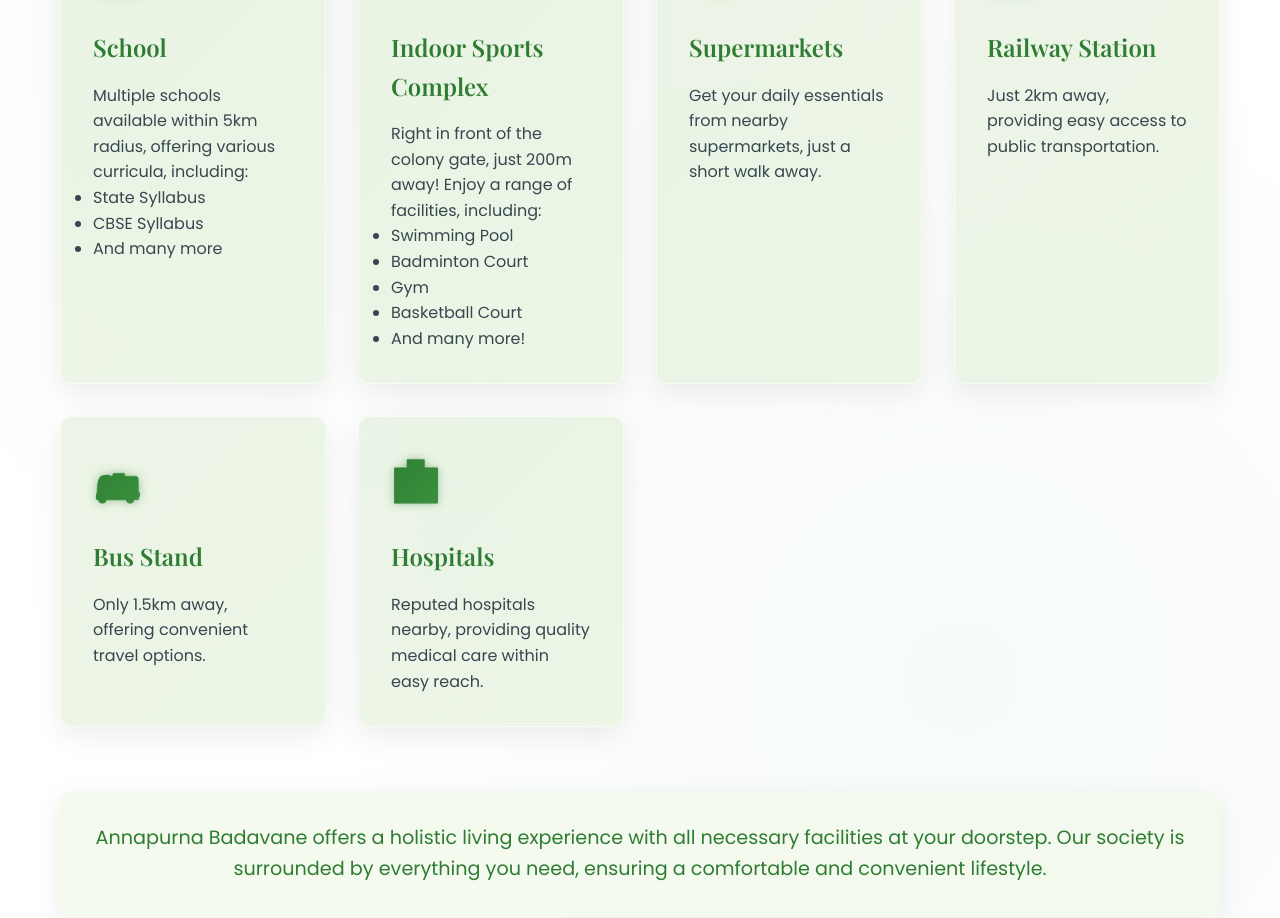
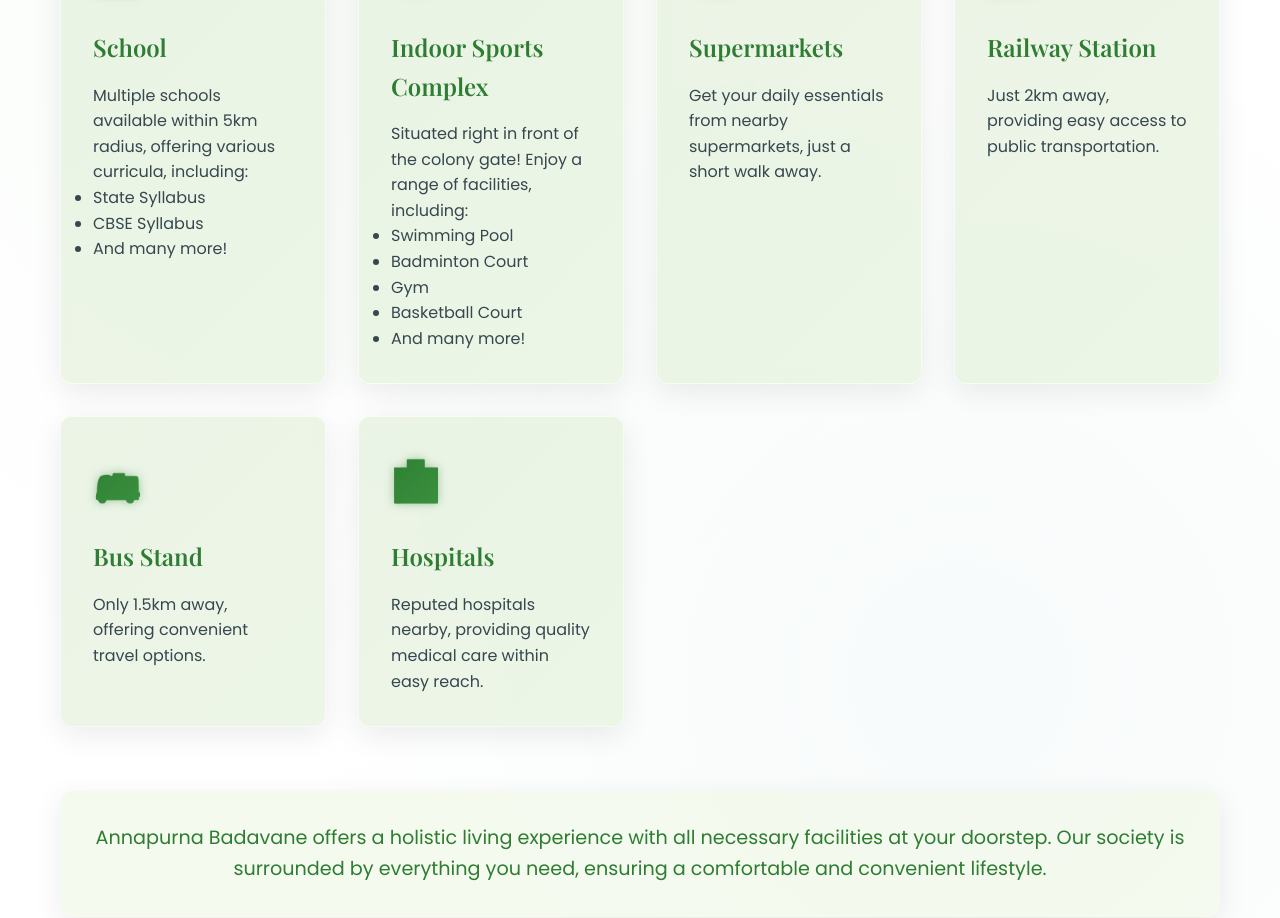
Before and after one commit to shravyaN25/MyColonyWebsite, a React (Create React App) app: page / in a window 1280 px wide. Shown: the part 1820-2738 px from the top of the page. Built offline with nearby package versions, Linux system fonts and the light colour scheme.

Commit message:
Update Home.tsx

```diff
--- a/src/components/Home.tsx
+++ b/src/components/Home.tsx
@@ -83,13 +83,13 @@ const Home: React.FC = () => {
         <ul>
           <li>State Syllabus</li>
           <li>CBSE Syllabus</li>
-          <li>And many more</li>
+          <li>And many more!</li>
         </ul>
       </div>
       <div className="amenity-card">
         <div className="amenity-icon">🏋️‍♀️</div>
         <h3 className="amenity-title">Indoor Sports Complex</h3>
-        <p>Right in front of the colony gate, just 200m away! Enjoy a range of facilities, including:</p>
+        <p>Situated right in front of the colony gate! Enjoy a range of facilities, including:</p>
         <ul>
           <li>Swimming Pool</li>
           <li>Badminton Court</li>
```
